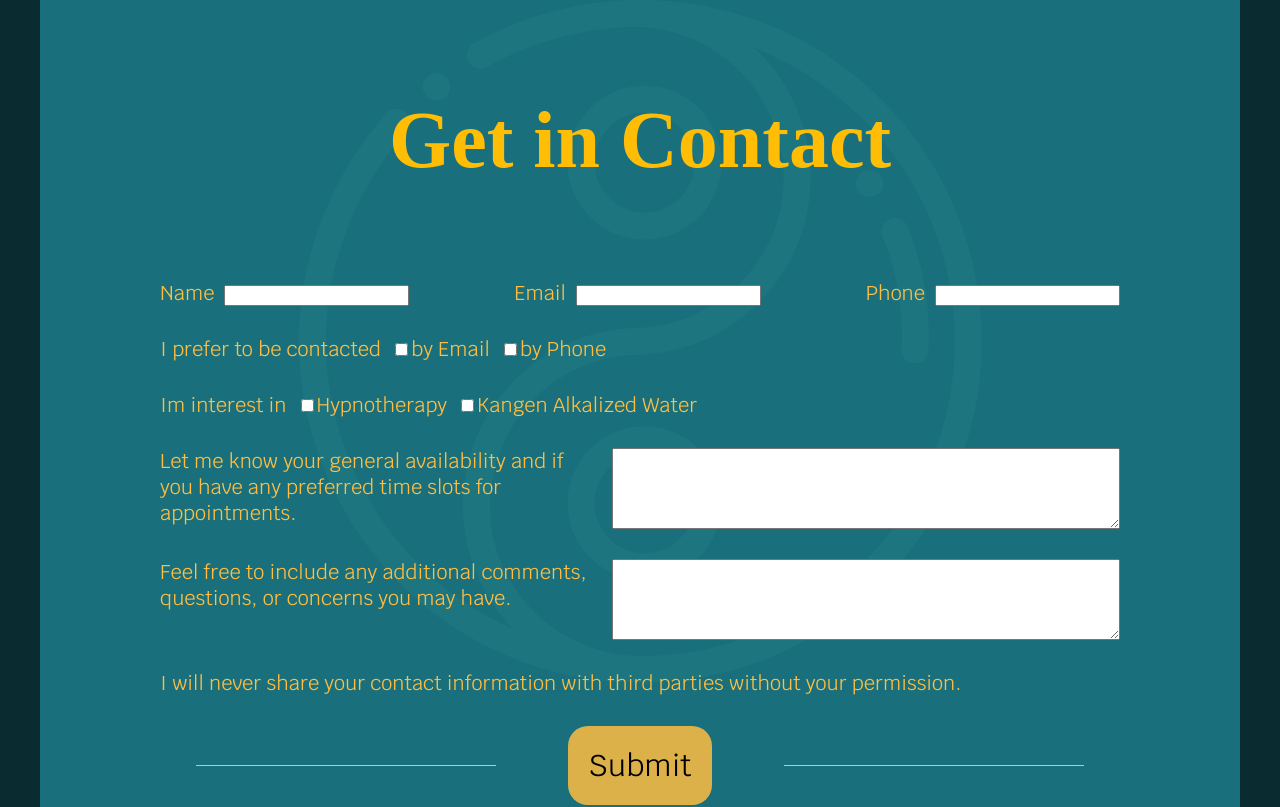
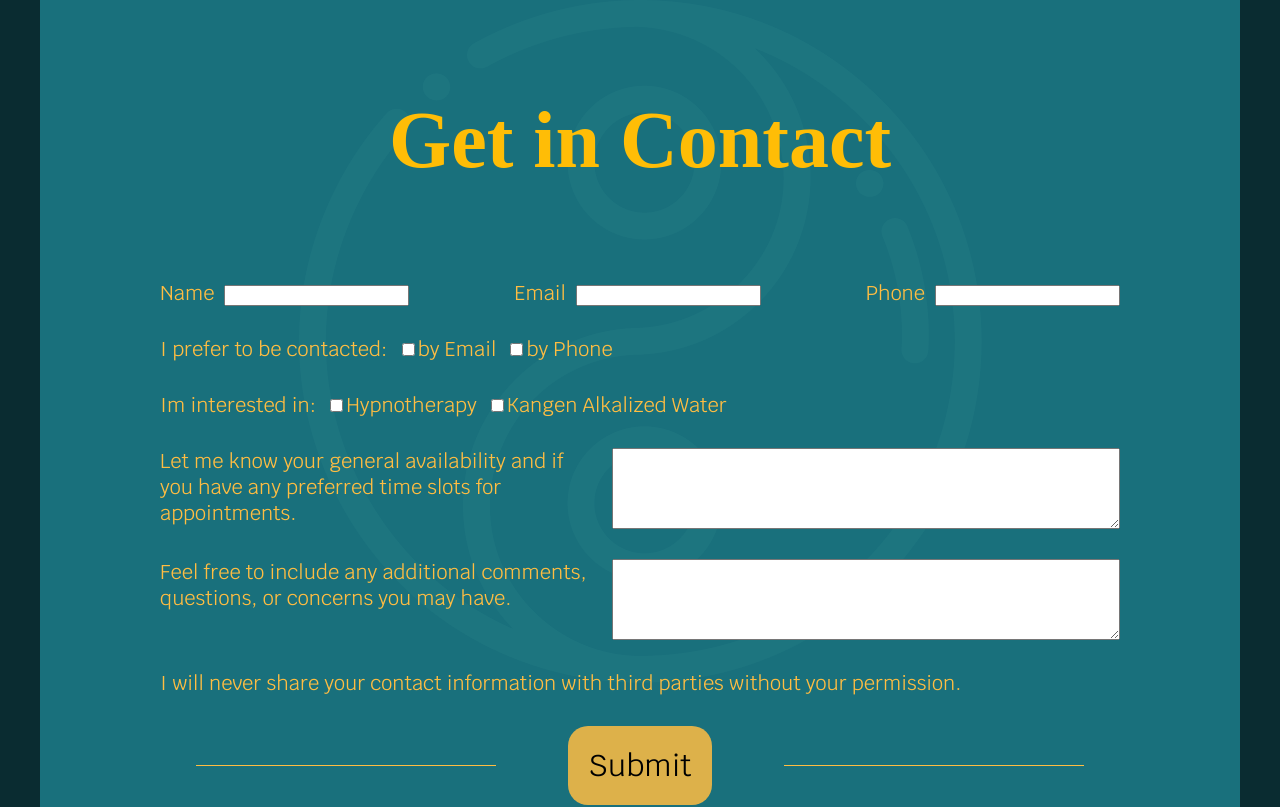
Before and after one commit to benzinow/pos-out-v3, a React (Create React App) app: page /contact in a window 1280 px wide. Shown: the top 807 px of the page. Built offline with nearby package versions, Linux system fonts and the light colour scheme; a web font is replaced by a local one.

Commit message:
wording tweak

```diff
--- a/src/pages/Contact.js
+++ b/src/pages/Contact.js
@@ -53,7 +53,7 @@ export function Contact() {
             </div>
           </div>
           <div className="form-item">
-            <label>I prefer to be contacted</label>
+            <label>I prefer to be contacted:</label>
             <div>
               <input name="byEmail" type="checkbox" />
               <label>by Email</label>
@@ -64,7 +64,7 @@ export function Contact() {
             </div>
           </div>
           <div className="form-item">
-            <label>Im interest in</label>
+            <label>Im interested in:</label>
             <div>
               <input name="Hypnotherapy" type="checkbox" />
               <label>Hypnotherapy</label>
```
